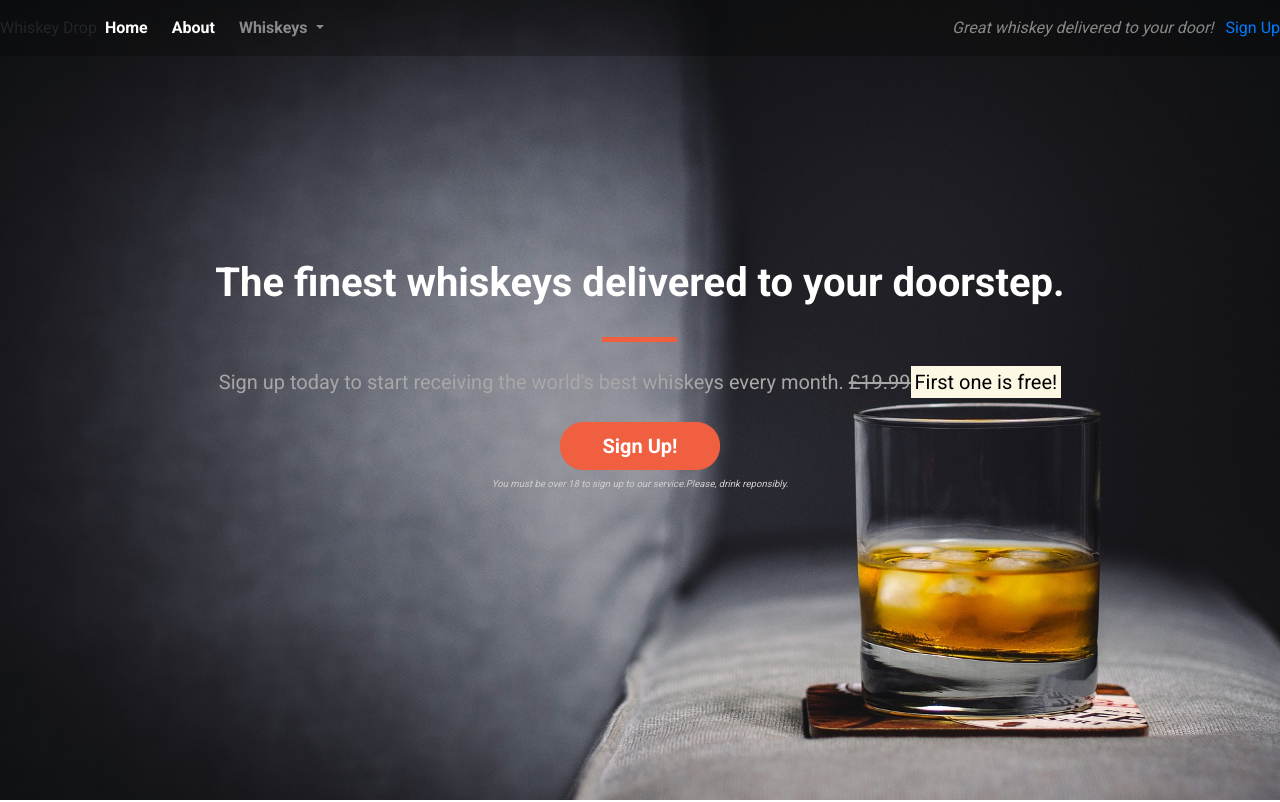
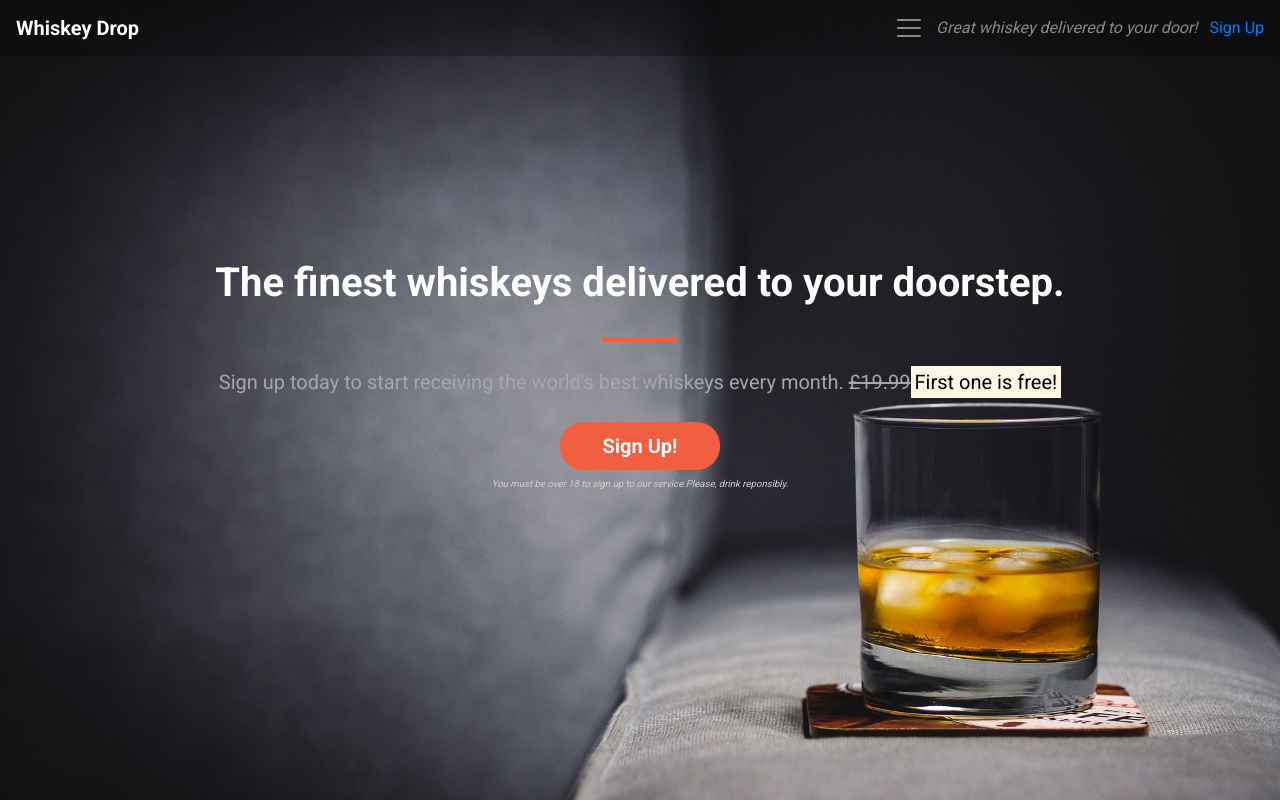
Before and after one commit to Alejandrajimenez07/Whiskey-project, a plain HTML site: page index.html in a window 1280 px wide. Shown: the top 802 px of the page. Drawn offline with nearby package versions, Linux system fonts and the light colour scheme.

Commit message:
made some changes on nav divs to try to fix some errors

```diff
--- a/index.html
+++ b/index.html
@@ -13,9 +13,10 @@
 
 <link rel="stylesheet" href="css/style.css" type="text/css" />
 </head>
+
 <body>
-    <div class="container-fluid navalert-container">
-    <nav class="navbar navbar-dark navabar-container navbar-expand-sm"
+    <div class="container-fluid navabar-container">
+        <nav class="navbar navbar-dark navbar-expand-s">
     <a href="/" class="navbar-brand">Whiskey Drop</a>
 
     <button class="navbar-toggler ml-auto" type="button" data-toggle="collapse" data-target="#navbarNavDropdown" aria-controls="navbarNavDropdown" aria-expanded="false" aria-label="Toggle navigation">
@@ -24,12 +25,11 @@
         <div class="collapse navbar-collapse" id="navbarNavDropdown">
 
     <ul class="navbar-nav mr-auto">
-        <li class="active nav-item mr-2"><a class="nav-link" href="/about">Home</a></li>
+        <li class="active nav-item mr-2"><a class="nav-link" href="/">Home</a></li>
         <li class="active nav-item mr-2"><a class="nav-link" href="/about">About</a></li>
         <li class="nav-item dropdown">
             <a class="nav-link dropdown-toggle" href="#" id="navbarDropdownMenuLink" role="button" data-toggle="dropdown" aria-haspopup="true" aria-expanded="false">
-                Whiskeys
-              </a>
+                Whiskeys</a>
               <div class="dropdown-menu" aria-labelledby="navbarDropdownMenuLink">
                 <a class="dropdown-item" href="#">Irish</a>
                 <a class="dropdown-item" href="#">Scotch</a>
```
